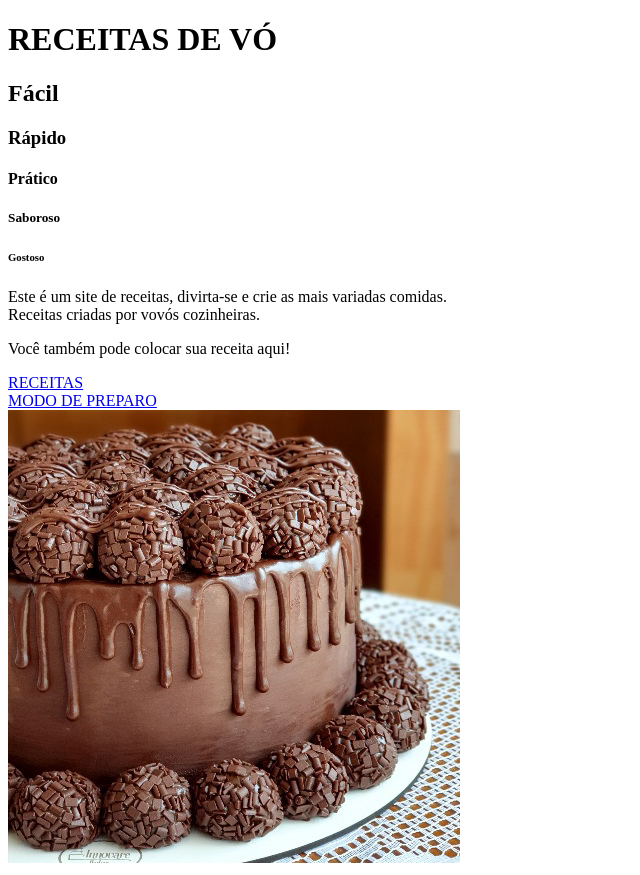
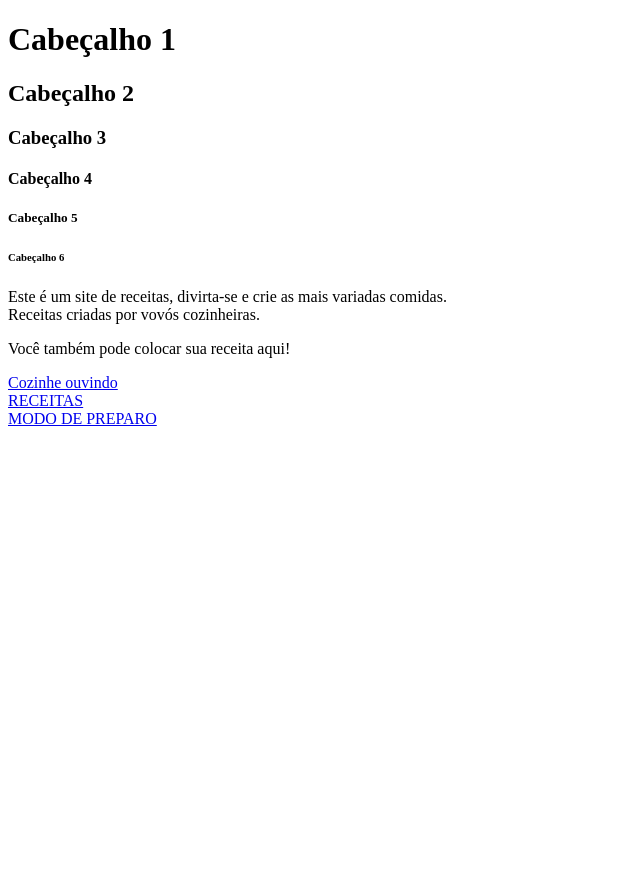
Before and after one commit to LuisGustavo16/aula02, a plain HTML site: page index.html in a window 1280 px wide. Shown: the whole page, without its empty margins (0-640 px from the left). After the commit the page ends 800 px from the top, so only its background shows below. Drawn offline with Linux system fonts and the light colour scheme.

Commit message:
alteração

```diff
--- a/index.html
+++ b/index.html
@@ -9,20 +9,20 @@
 </head>
 
 <body>
-    <h1>RECEITAS DE VÓ</h1>
-    <h2>Fácil</h1>
-    <h3>Rápido</h2>
-    <h4>Prático</h3>
-    <h5>Saboroso</h4>
-    <h6>Gostoso</h5>
+    <h1>Cabeçalho 1</h1>
+    <h2>Cabeçalho 2</h1>
+    <h3>Cabeçalho 3</h2>
+    <h4>Cabeçalho 4</h3>
+    <h5>Cabeçalho 5</h4>
+    <h6>Cabeçalho 6</h5>
 
-    <p> Este é um site de receitas, divirta-se e crie as mais variadas comidas.<br>
+    <p> Este é um site de receitas, divirta-se e crie as mais variadas comidas.<br />
     Receitas criadas por vovós cozinheiras.</p>
     <p>Você também pode colocar sua receita aqui!</p>
 
-        <a href="pagina1.html">RECEITAS</a> <br/>
-        <a href="pages/pagina2.html">MODO DE PREPARO</a> <br/>
-        <img src="img/bolo2.jpg" alt="bolo" />
+    <a href="https://youtu.be/2SUwOgmvzK4" target="_blank">Cozinhe ouvindo</a> <br />
+    <a href="pagina1.html">RECEITAS</a> <br />
+    <a href="pages/pagina2.html">MODO DE PREPARO</a> <br />
 
 </body>
 
```
Also changed, not shown: pages/pagina2.html (+7 -1 lines), pagina1.html (+1 -1 lines), img/bolo1.jpeg (added), img/bolo2.jpeg (added), img/bolo2.jpg (deleted), img/pao.jpeg (deleted), 1 other file.
